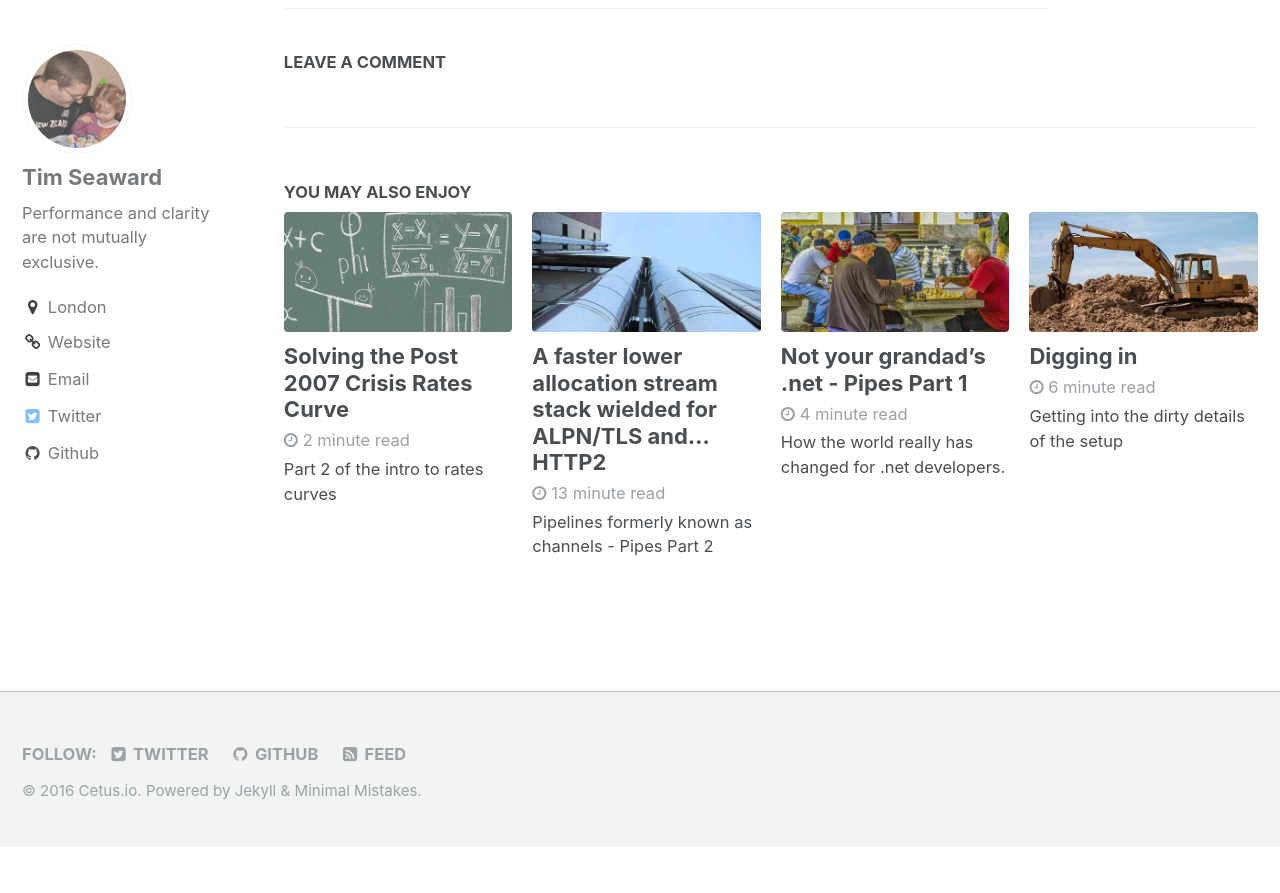
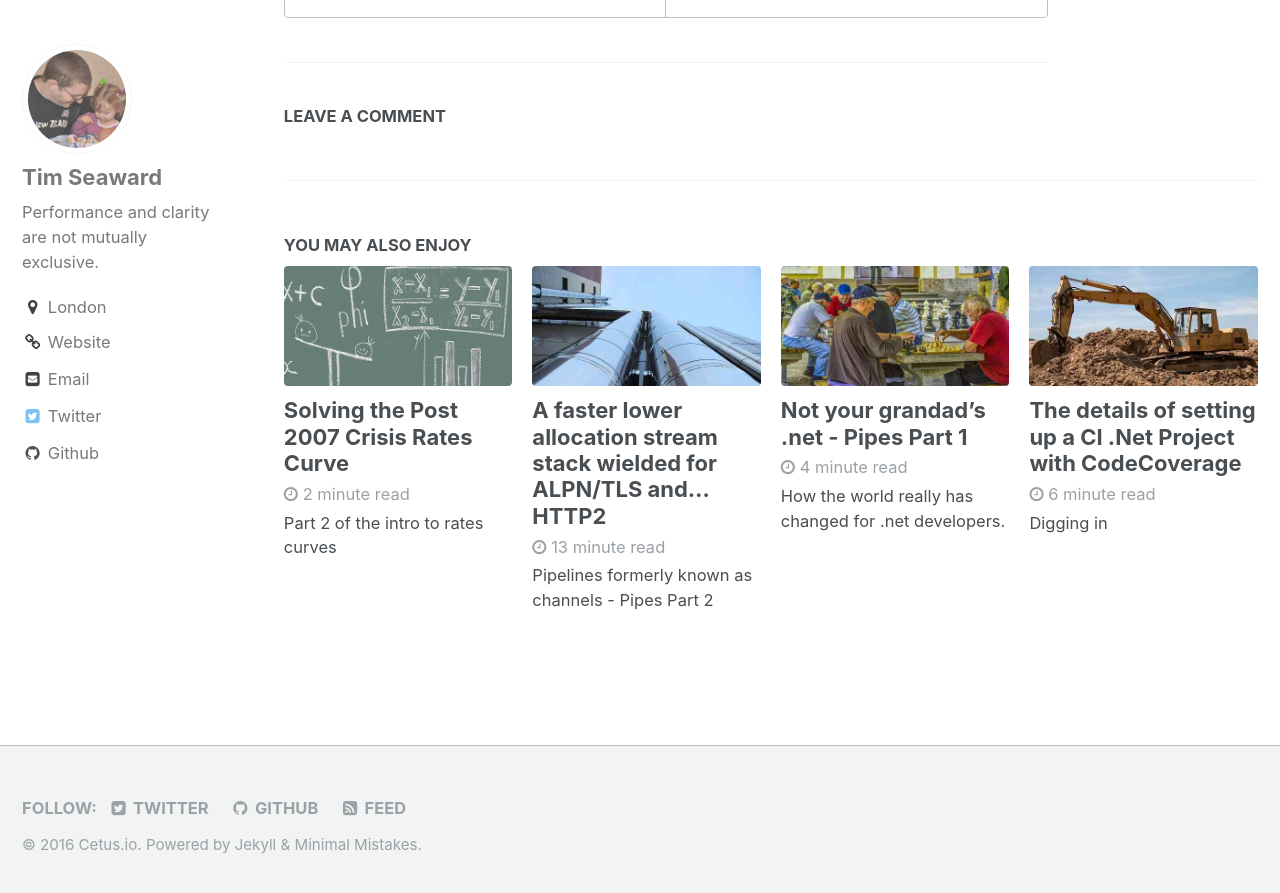
Before and after one commit to cetusfinance/cetusfinance.github.io, a Jekyll site: the page built from _posts/tim/2016-11-18-Time-ticks-on.md, in a window 1280 px wide and 900 px high, scrolled down 10346 px. Shown: the top 893 px of the window. Built offline with Jekyll 4.4.1, drawn with Linux system fonts in a browser that asks for light colours; comment, search, counter and statistics services are not loaded; before the commit the page ends 11193 px from its top, so only the background shows below that; some of the changed text lies outside the part shown.

Commit message:
Changed titles

```diff
--- a/_posts/tim/2016-11-17-Digging-in.md
+++ b/_posts/tim/2016-11-17-Digging-in.md
@@ -1,6 +1,6 @@
 ---
-title: Digging in
-excerpt: "Getting into the dirty details of the setup"
+title: The details of setting up a CI .Net Project with CodeCoverage
+excerpt: " Digging in"
 category: "tim"
 header:
   overlay_image: diggingIn.jpg
--- a/_posts/tim/2016-11-18-Time-ticks-on.md
+++ b/_posts/tim/2016-11-18-Time-ticks-on.md
@@ -1,6 +1,6 @@
 ---
-title: Time ticks on
-excerpt: "Building a quant library always starts with the date!"
+title: Building a quant library always starts with the date!
+excerpt: "Time ticks on"
 category: "tim"
 header:
   overlay_image: timetickson/header.jpg
```
